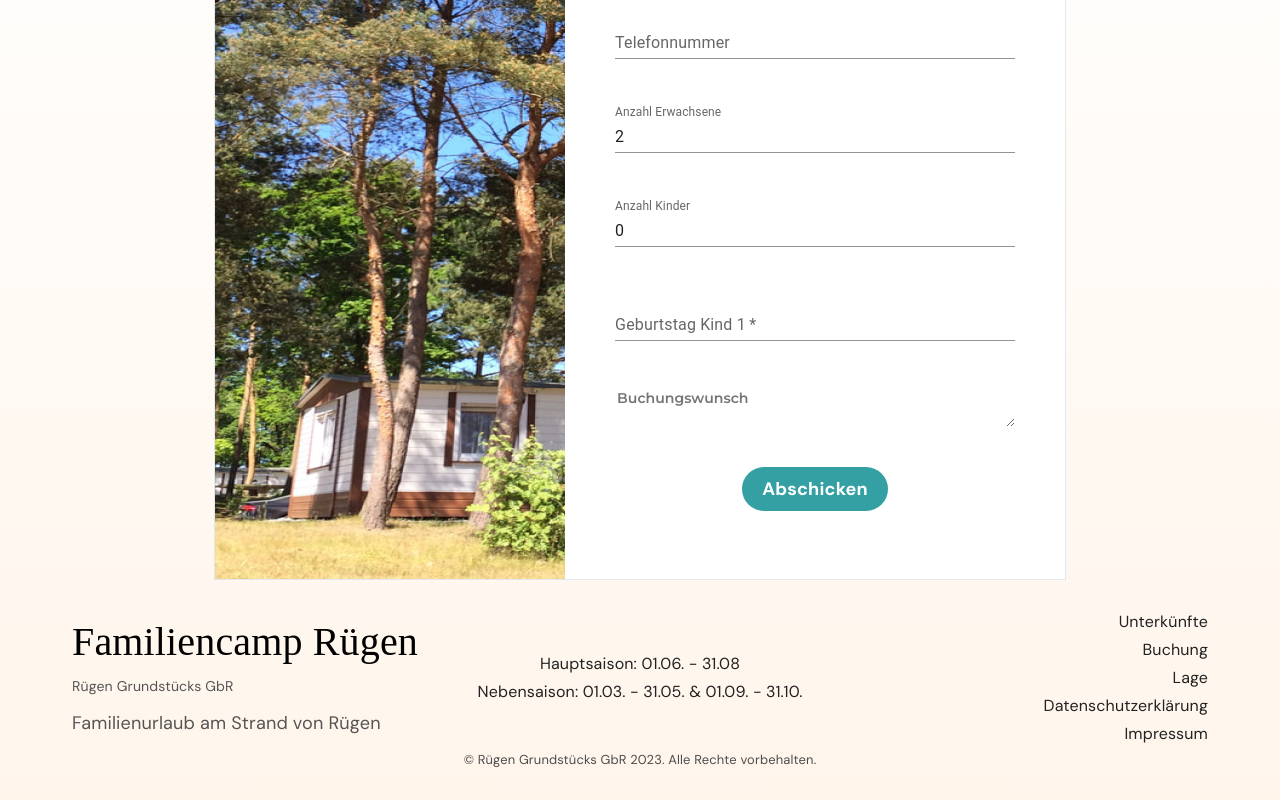
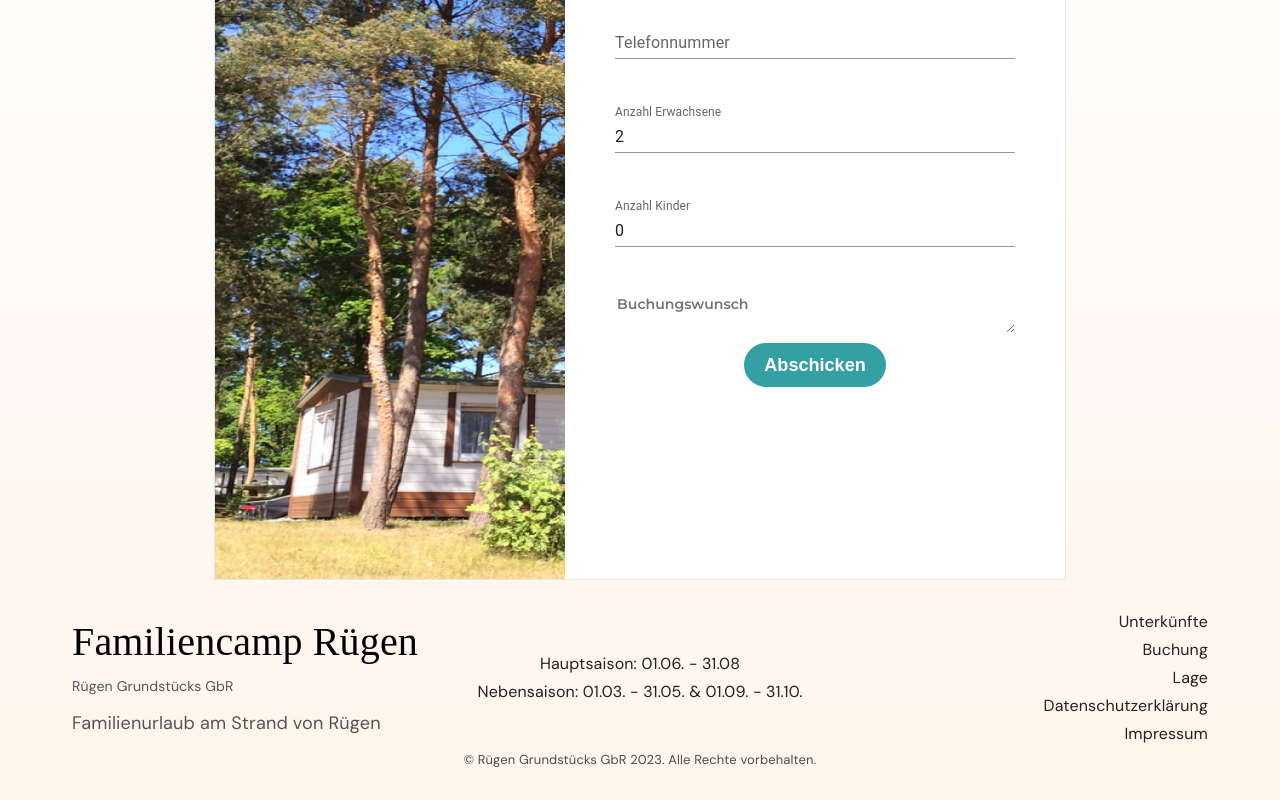
Before and after one commit to alxgrk/familien-urlaub-ruegen, a Next.js app: page /buchung in a window 1280 px wide. Shown: the part 1618-2418 px from the top of the page. Built offline with nearby package versions, Linux system fonts and the light colour scheme; a web font is replaced by a local one.

Commit message:
test netlify form auto detection

```diff
--- a/components/navbar.tsx
+++ b/components/navbar.tsx
@@ -260,6 +260,7 @@ const Navbar: NextPage<NavbarType> = (props) => {
               .map(({href, text, onClick}) => (
                 <Link
                     className="cursor-pointer [text-decoration:none] hover:underline visited:text-white relative leading-[125%] font-medium text-[0.9rem]"
+                    key={text}
                     href={href}
                     onClick={onClick}
                 >
--- a/pages/buchung.tsx
+++ b/pages/buchung.tsx
@@ -12,13 +12,19 @@ import { useRouter } from "next/router";
 import SidePageHeader from "../components/side-page-header";
 import Footer from "../components/footer";
 import Sidebar from "../components/Sidebar";
+import {BaseRouter} from "next/dist/shared/lib/router/router";
+
+function parseQueryParam(router: BaseRouter, key: string, defaultValue: number) {
+  const rawValue = router.query[key];
+  if (rawValue === undefined) {
+    return defaultValue;
+  }
+  const value = Array.isArray(rawValue) ? rawValue[0] : rawValue;
+  return Number.parseInt(value);
+}
 
 const Buchung: NextPage = () => {
   const router = useRouter();
-
-  const onSendButtonContainerClick = useCallback(() => {
-    router.push("/buchung");
-  }, [router]);
 
   const [anreiseTag, setAnreiseTag] = useState(router.query["anreise"] ? new Date(router.query["anreise"] as string) : new Date());
   const [abreiseTag, setAbreiseTag] = useState(router.query["abreise"] ? new Date(router.query["abreise"] as string) : new Date(anreiseTag.getTime() + 7 * 24 * 60 * 60 * 1000));
@@ -28,13 +34,15 @@ const Buchung: NextPage = () => {
     return minAbreise.getTime() < selectedAbreise.getTime() ? selectedAbreise : minAbreise;
   }, [anreiseTag]);
 
-  const [numErwachsene, setNumErwachsene] = useState(router.query["numErwachsene"] ?? 2);
-  const [numKinder, setNumKinder] = useState(router.query["numKinder"] ?? 0);
+  const [numErwachsene, setNumErwachsene] = useState(parseQueryParam(router, "numErwachsene", 2));
+  const [numKinder, setNumKinder] = useState(parseQueryParam(router, "numKinder", 0));
+
+  const birthdayBoxes = useMemo(() => Array.from(Array(numKinder).keys()), [numKinder]);
 
   const [
-    birthdayChild1,
-    setBirthdayChild1,
-  ] = useState<string | null>(null);
+    birthdaysChildren,
+    setBirthdaysChildren,
+  ] = useState<Date[]>([]);
 
   return (
       <div className="relative bg-light-text-color w-full overflow-hidden flex flex-col items-center justify-start text-center text-[3.5rem] text-black font-title-2">
@@ -76,7 +84,11 @@ const Buchung: NextPage = () => {
                 <div className="self-stretch bg-light-text-color overflow-hidden flex flex-col py-[1.5rem] px-[3.13rem] box-border
                 items-center justify-start gap-[2.5rem] min-w-[31.25rem] max-w-[37.5rem] sm:min-w-[10rem] sm:px-[1rem]">
                   <b className="relative leading-[125%]">Kontaktformular</b>
-                  <form className="self-stretch rounded-[1px] bg-light-text-color overflow-hidden flex flex-col items-start justify-start gap-[0.63rem]">
+                  <form data-netlify="true"
+                        name="contact-form"
+                        method="POST"
+                        action="buchung/?erfolg=true"
+                        className="self-stretch rounded-[1px] bg-light-text-color overflow-hidden flex flex-col items-start justify-start gap-[0.63rem]">
                     <div className="self-stretch h-[5.25rem] flex flex-col items-start justify-start gap-[0.63rem]">
                       <TextField
                         className="[border:none] bg-[transparent] self-stretch"
@@ -155,19 +167,24 @@ const Buchung: NextPage = () => {
                             onChange={(v: any) => {
                               const value = v.target.value;
                               if (value < 0 ) return;
-                              setNumKinder(value)
+                              setNumKinder(Number.parseInt(value))
                             }}
                         />
                         <FormHelperText />
                       </FormControl>
                     </div>
-                    <div className="self-stretch h-[5.25rem] flex flex-col items-start justify-start gap-[0.63rem]">
+                    {
+                      birthdayBoxes.map(index =>
+                          (<div
+                              className="self-stretch h-[5.25rem] flex flex-col items-start justify-start gap-[0.63rem]">
                             <DatePicker
                                 className="self-stretch"
-                        label="Geburtstag Kind 1"
-                        value={birthdayChild1}
+                                label={`Geburtstag Kind ${index+1}`}
+                                value={birthdaysChildren[index] ?? new Date()}
                                 onChange={(newValue: any) => {
-                          setBirthdayChild1(newValue);
+                                  const copy = [...birthdaysChildren];
+                                  copy[index] = newValue;
+                                  setBirthdaysChildren(copy);
                                 }}
                                 slotProps={{
                                   textField: {
@@ -178,19 +195,21 @@ const Buchung: NextPage = () => {
                                   },
                                 }}
                             />
-                    </div>
+                          </div>))
+                    }
                     <textarea
                       className="[border:none] bg-[transparent] font-semibold font-link text-[0.88rem] self-stretch flex flex-col items-start justify-start"
                       placeholder="Buchungswunsch"
                     />
-                  </form>
-                  <div
-                    className="rounded-45xl bg-rectangle-805 h-[2.75rem] flex flex-row py-[0rem] px-[1.25rem] box-border items-center justify-start cursor-pointer
+                    <button
+                        className="self-center rounded-45xl bg-rectangle-805 h-[2.75rem] flex flex-row py-[0rem] px-[1.25rem] box-border items-center justify-start cursor-pointer
                     text-left text-[1.13rem] text-light-text-color"
-                    onClick={onSendButtonContainerClick}
+                        type="submit"
                     >
                       <b className="relative leading-[1.5rem]">Abschicken</b>
-                  </div>
+                    </button>
+                  </form>
+                  <input type="hidden" name="form-name" value="contact-form" />
                 </div>
               </div>
             </div>
```
Lines whose indentation alone changed are shown as unchanged.
